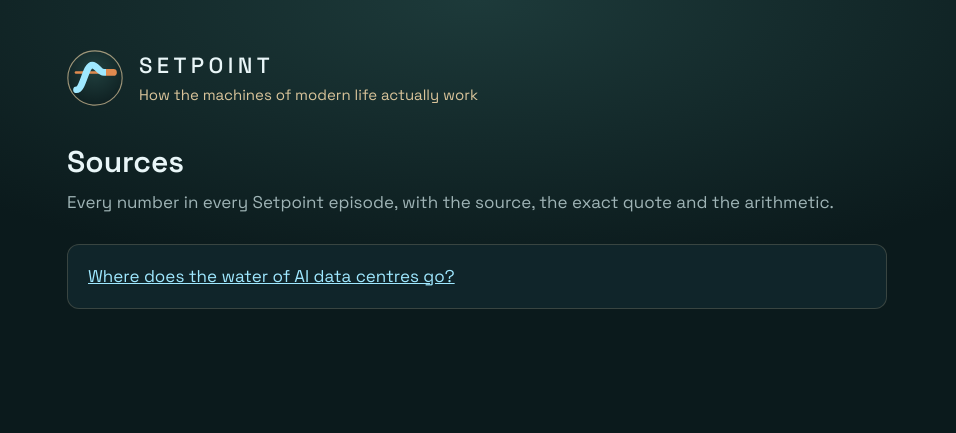
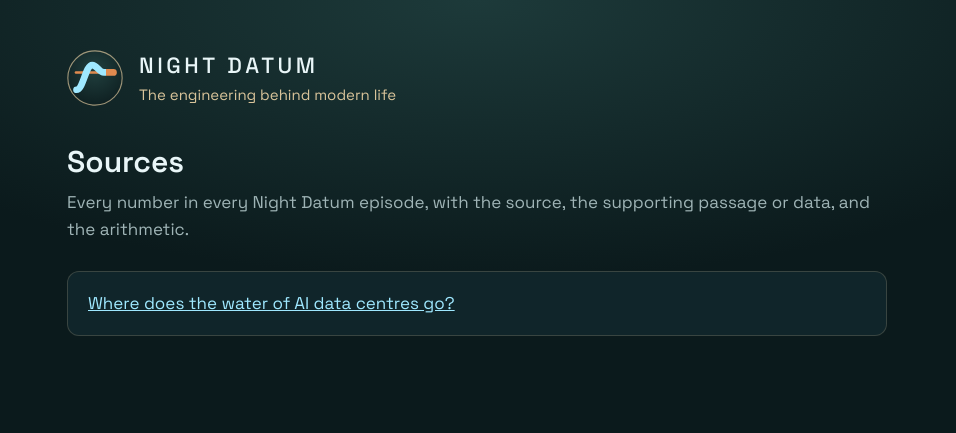
Before and after one commit to zyyfairytale/nightdatum-sources, a plain HTML site: page index.html in a window 1280 px wide. Shown: the whole page, without its empty margins (163-1119 px from the left). Drawn offline with Linux system fonts and the light colour scheme.

Commit message:
Rebrand to Night Datum

```diff
--- a/index.html
+++ b/index.html
@@ -1,5 +1,5 @@
 <!doctype html><html lang="en"><head><meta charset="utf-8"><meta name="viewport" content="width=device-width,initial-scale=1">
-<title>Setpoint · Sources</title><meta name="description" content="Sources, quotes and calculations for every Setpoint episode.">
+<title>Night Datum · Sources</title><meta name="description" content="Sources, supporting passages and arithmetic for every Night Datum episode.">
 <link rel="icon" href="mark.svg"><link rel="preconnect" href="https://fonts.googleapis.com">
 <link href="https://fonts.googleapis.com/css2?family=Space+Grotesk:wght@400;500;600&family=JetBrains+Mono&display=swap" rel="stylesheet">
 <style>
@@ -9,7 +9,7 @@
 font:17px/1.6 'Space Grotesk',system-ui,sans-serif}
 main{max-width:860px;margin:0 auto;padding:48px 20px 80px}
 header{display:flex;align-items:center;gap:16px;margin-bottom:36px}header img{width:56px;height:56px}
-header .w{font-weight:500;letter-spacing:.2em;font-size:22px}header .t{color:var(--champ);font-size:15px}
+header .w{font-weight:500;letter-spacing:.16em;font-size:22px}header .t{color:var(--champ);font-size:15px}
 h1{font-size:30px;line-height:1.25;margin:0 0 8px}h2{font-size:14px;letter-spacing:.14em;color:var(--champ);margin:40px 0 12px;text-transform:uppercase}
 .lead{color:var(--dim);margin:0 0 28px}a{color:var(--ice)}
 .fact{background:var(--panel);border:1px solid #d9c49a33;border-radius:12px;padding:18px 20px;margin:14px 0}
@@ -19,8 +19,8 @@
 .meta{font-size:13px;color:var(--dim)}.calc{font-family:'JetBrains Mono',monospace;font-size:14px;color:var(--ice)}
 footer{margin-top:48px;color:var(--dim);font-size:14px;border-top:1px solid #d9c49a33;padding-top:18px}
 </style></head><body><main>
-<header><img src="mark.svg" alt="Setpoint logo"><div><div class="w">SETPOINT</div><div class="t">How the machines of modern life actually work</div></div></header>
+<header><img src="mark.svg" alt="Night Datum logo"><div><div class="w">NIGHT DATUM</div><div class="t">The engineering behind modern life</div></div></header>
 
-<h1>Sources</h1><p class='lead'>Every number in every Setpoint episode, with the source, the exact quote and the arithmetic.</p>
+<h1>Sources</h1><p class='lead'>Every number in every Night Datum episode, with the source, the supporting passage or data, and the arithmetic.</p>
 <div class='fact'><a href='ep002/'>Where does the water of AI data centres go?</a></div>
 </main></body></html>
```
Also changed, not shown: ep002/index.html (+5 -5 lines), 1 other file.
